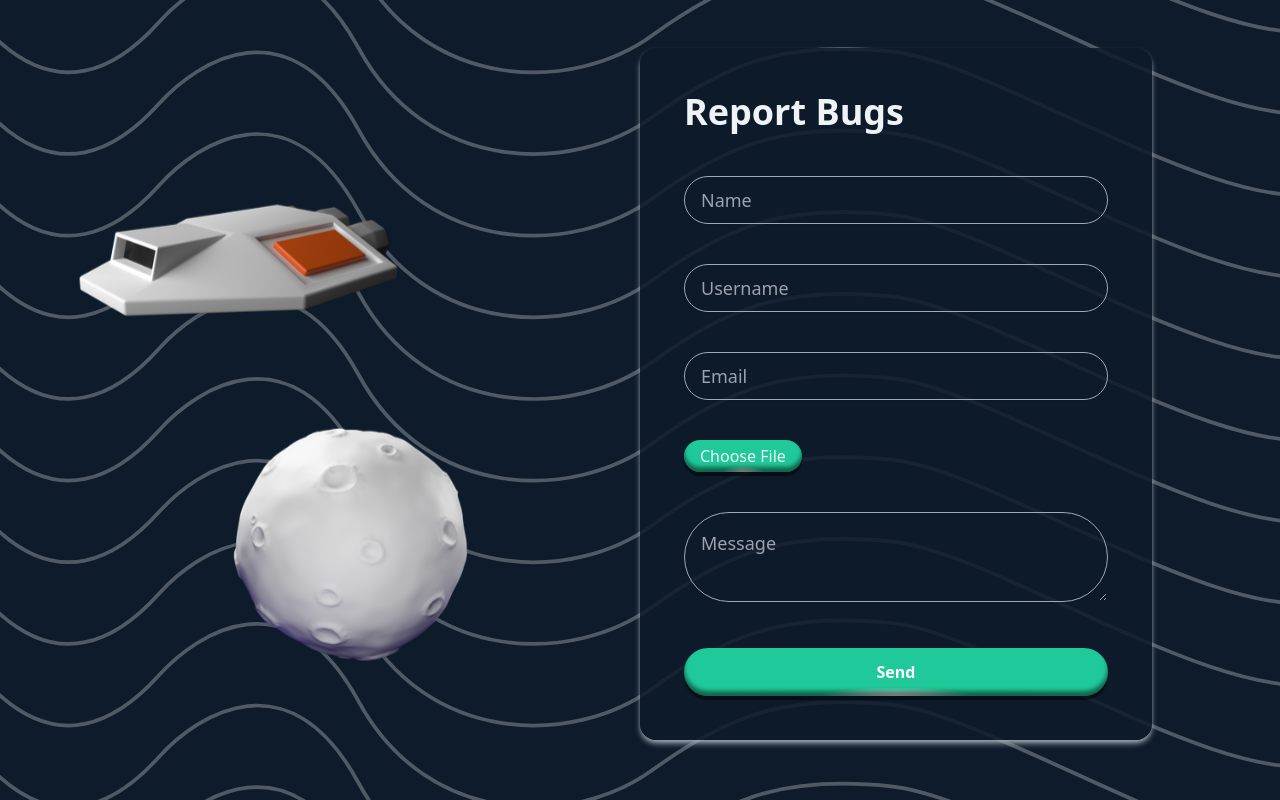
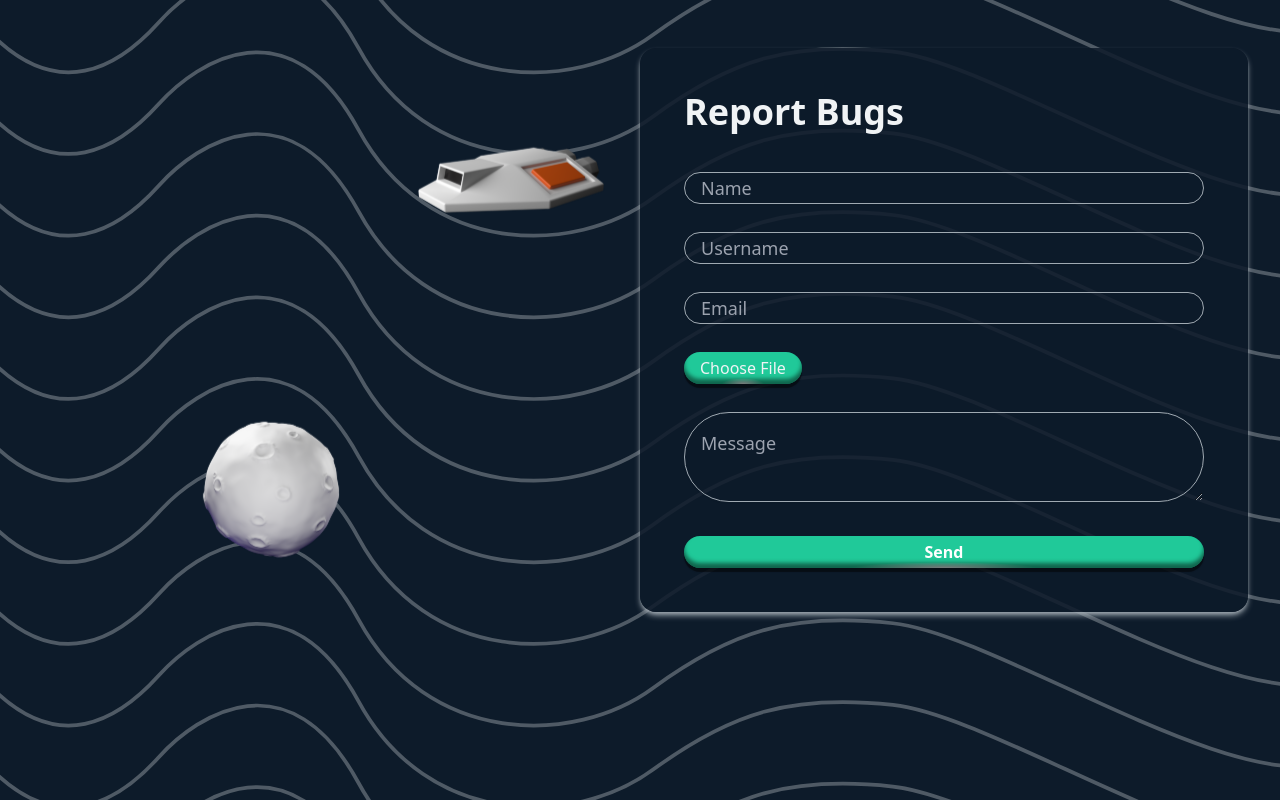
Before and after one commit to NduNdu21/stake.city-ndudev, a React (Create React App) app: page /bug-report in a window 1280 px wide. Built offline with nearby package versions, Linux system fonts and the light colour scheme; no server answers; a web font is replaced by a local one.

Commit message:
changed image sizes and removed width properties of the form container

```diff
--- a/src/components/Layout.jsx
+++ b/src/components/Layout.jsx
@@ -21,8 +21,8 @@ export default function Layout() {
                         <div className="group w-full h-full">
                             <div className="relative h-full">
                                 {/* <img src={bgImage} alt="" className="w-full h-full lg:rounded-l-2xl rounded-2xl bg-blend-multiply bg-[#0D1B2A] object-cover shadow-lg shadow-black"/> */}
-                                <img src={moon} alt="moon" className={`absolute left-8 sm:left-16 md:left-32 bottom-2 sm:bottom-5 w-40 sm:w-64 md:w-96 h-auto ${styles.float}`}/>
-                                <img src={rocket} alt="rocket" className={`absolute right-8 sm:right-16 md:right-52 top-2 sm:top-5 w-40 sm:w-64 md:w-96 h-auto ${styles.float}`}/>
+                                <img src={moon} alt="moon" className={`absolute left-8 sm:left-16 md:left-32 bottom-2 sm:bottom-5 w-20 sm:w-40 md:w-56 h-auto ${styles.float}`}/>
+                                <img src={rocket} alt="rocket" className={`absolute right-2 sm:right-4 md:right-26 top-2 sm:top-5 w-20 sm:w-40 md:w-56 h-auto ${styles.float}`}/>
 
                                 <h1 className="text-[#F0F3F5] text-4xl font-bold leading-10 absolute top-11 left-11 opacity-0">Report</h1>
                                 <div className="absolute bottom-0 w-full lg:p-11 p-5">
@@ -31,12 +31,12 @@ export default function Layout() {
                             </div>
                         </div>
                     </div>
-                    <div className="relative bg-[#0D1B2A]/85 p-5 lg:p-11 lg:rounded-r-2xl rounded-2xl shadow-md shadow-[#A0AAB2] w-full max-w-xs sm:max-w-sm md:max-w-md lg:max-w-lg">
-                        <h2 className="text-[#F0F3F5] text-4xl font-semibold leading-10 mb-11">Report Bugs</h2>
-                        <input type="text" className="w-full h-12 text-[#F0F3F5] placeholder-gray-400  shadow-sm bg-transparent text-lg font-normal leading-7 rounded-full border border-[#A0AAB2] focus:outline-none pl-4 mb-10" placeholder="Name"/>
-                        <input type="text" className="w-full h-12 text-[#F0F3F5] placeholder-gray-400 shadow-sm bg-transparent text-lg font-normal leading-7 rounded-full border border-[#A0AAB2] focus:outline-none pl-4 mb-10" placeholder="Username"/>
-                        <input type="text" className="w-full h-12 text-[#F0F3F5] placeholder-gray-400 shadow-sm bg-transparent text-lg font-normal leading-7 rounded-full border border-[#A0AAB2] focus:outline-none pl-4 mb-10" placeholder="Email"/>
-                        <div className="relative inline-block mb-10">
+                    <div className="relative bg-[#0D1B2A]/85 p-5 lg:p-11 lg:rounded-r-2xl rounded-2xl shadow-md shadow-[#A0AAB2]">
+                        <h2 className="text-[#F0F3F5] text-4xl font-semibold leading-10 mb-10">Report Bugs</h2>
+                        <input type="text" className="w-full h-8 text-[#F0F3F5] placeholder-gray-400  shadow-sm bg-transparent text-lg font-normal leading-7 rounded-full border border-[#A0AAB2] focus:outline-none pl-4 mb-7" placeholder="Name"/>
+                        <input type="text" className="w-full h-8 text-[#F0F3F5] placeholder-gray-400 shadow-sm bg-transparent text-lg font-normal leading-7 rounded-full border border-[#A0AAB2] focus:outline-none pl-4 mb-7" placeholder="Username"/>
+                        <input type="text" className="w-full h-8 text-[#F0F3F5] placeholder-gray-400 shadow-sm bg-transparent text-lg font-normal leading-7 rounded-full border border-[#A0AAB2] focus:outline-none pl-4 mb-7" placeholder="Email"/>
+                        <div className="relative inline-block mb-7">
                             <button className="bg-[#20C997] text-[#F0F3F5] px-4 py-1">
                                 {selectedFile ? selectedFile.name : "Choose File"}
                             </button>
@@ -46,8 +46,8 @@ export default function Layout() {
                                 onChange={handleFileChange}
                             />
                         </div>
-                        <textarea rows={2} className="w-full text-[#F0F3F5] placeholder-gray-400 bg-transparent text-lg shadow-sm font-normal leading-7 rounded-full border border-[#A0AAB2] focus:outline-none p-4 mb-10" placeholder="Message"/>
-                        <button className="w-full h-12 text-white text-base font-semibold leading-6 rounded-full transition-all duration-700 bg-[#20C997]">Send</button>
+                        <textarea rows={2} className="w-full text-[#F0F3F5] placeholder-gray-400 bg-transparent text-lg shadow-sm font-normal leading-7 rounded-full border border-[#A0AAB2] focus:outline-none p-4 mb-7" placeholder="Message"/>
+                        <button className="w-full h-8 text-white text-base font-semibold leading-6 rounded-full transition-all duration-700 bg-[#20C997]">Send</button>
                     </div>
                 </div>
             </div>
```
